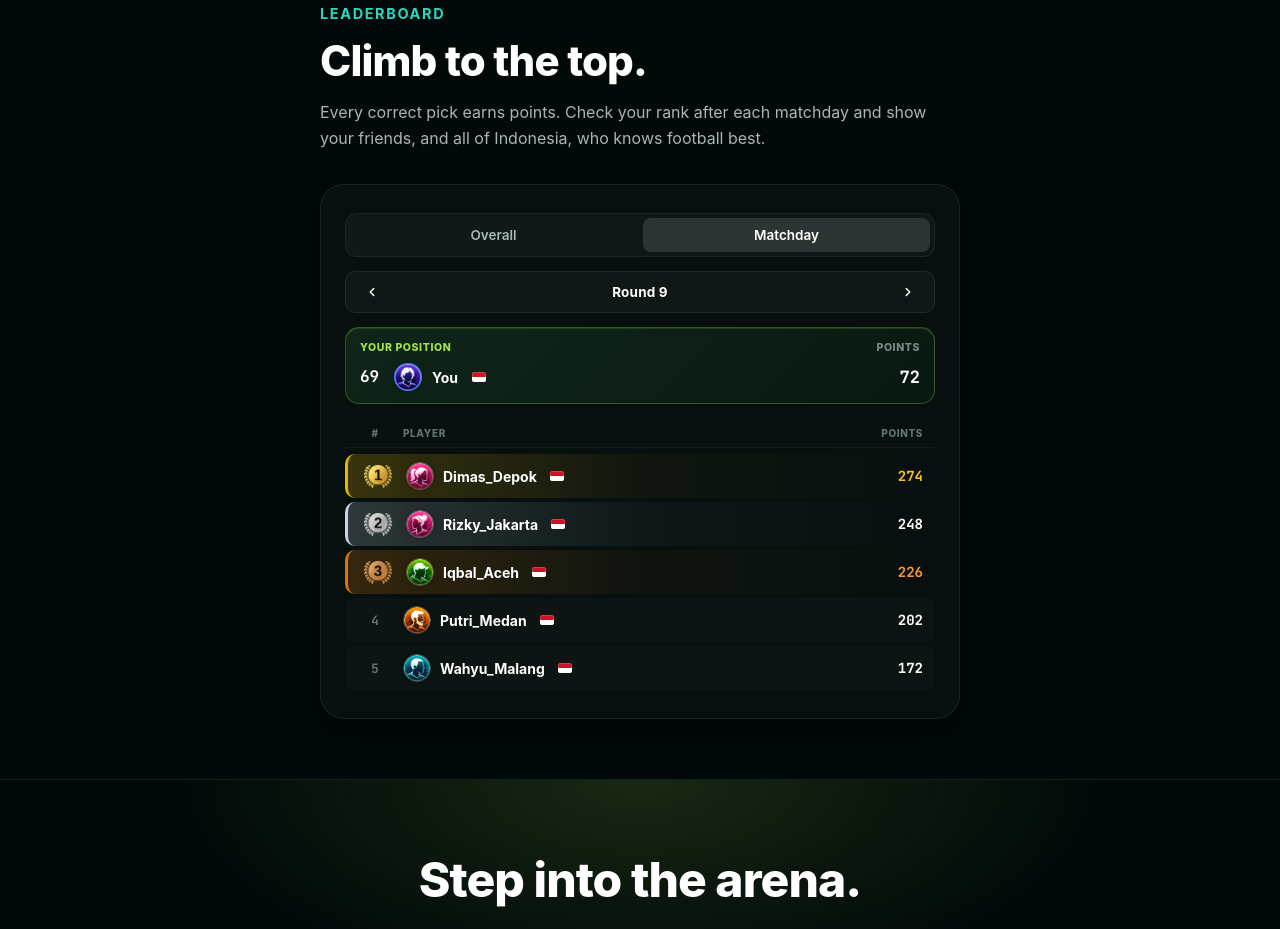
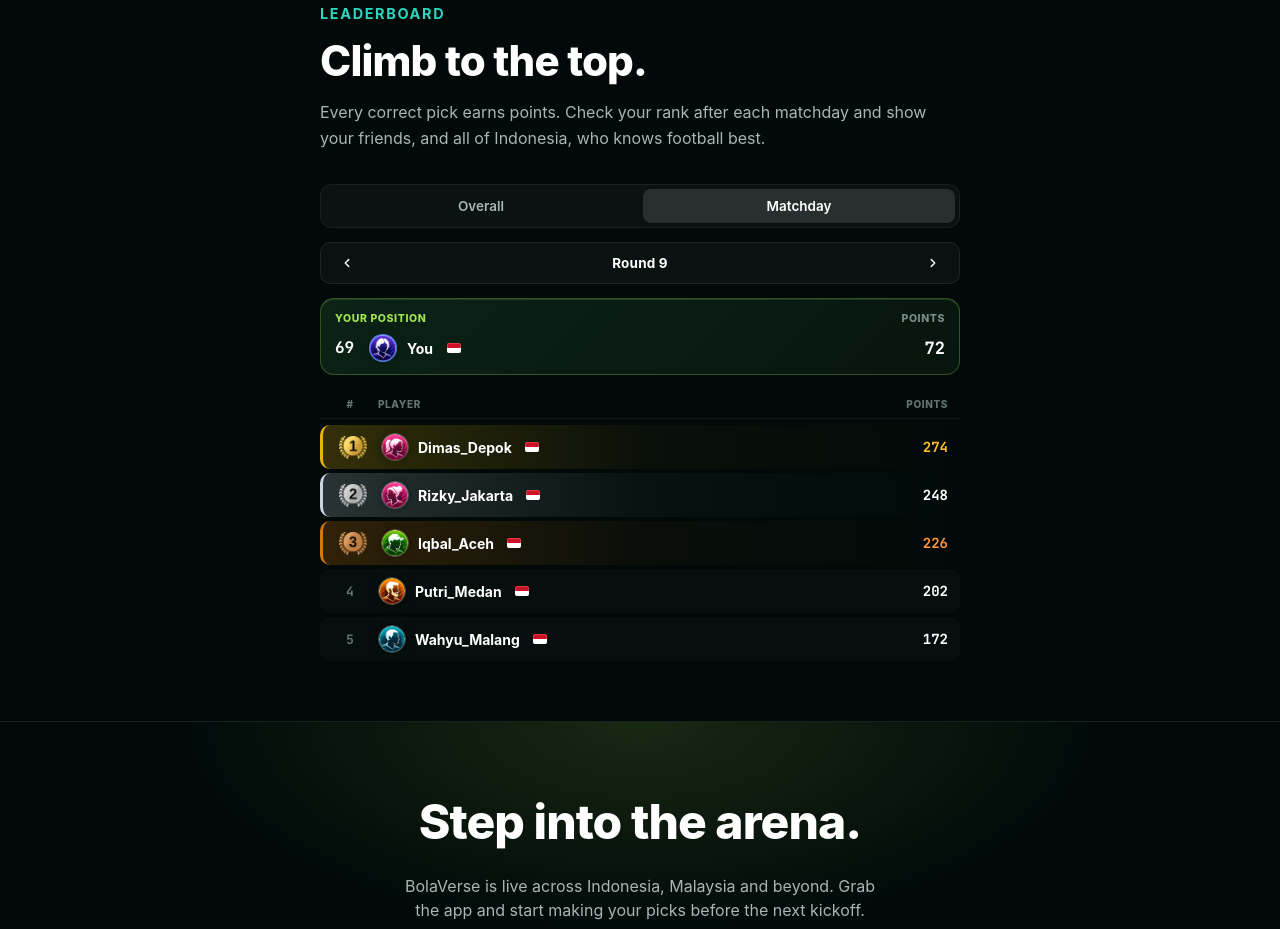
Before and after one commit to git-acuratechglobal/BolaVerse-site, a plain HTML site: page index.html in a window 1280 px wide. Shown: the part 3432-4361 px from the top of the page. Drawn offline with Linux system fonts and the light colour scheme; a web font is replaced by a local one.

Commit message:
leaderbord box removed

```diff
--- a/index.html
+++ b/index.html
@@ -737,11 +737,6 @@
   .lp-lb-container {
     margin: 0 auto;
     max-width: 640px;
-    background: rgba(255, 255, 255, 0.028);
-    border: 1px solid rgba(255, 255, 255, 0.08);
-    border-radius: 24px;
-    padding: 28px 24px;
-    box-shadow: 0 12px 36px rgba(0, 0, 0, 0.45);
   }
   .lp-lb-head {
     margin-bottom: 22px;
```
